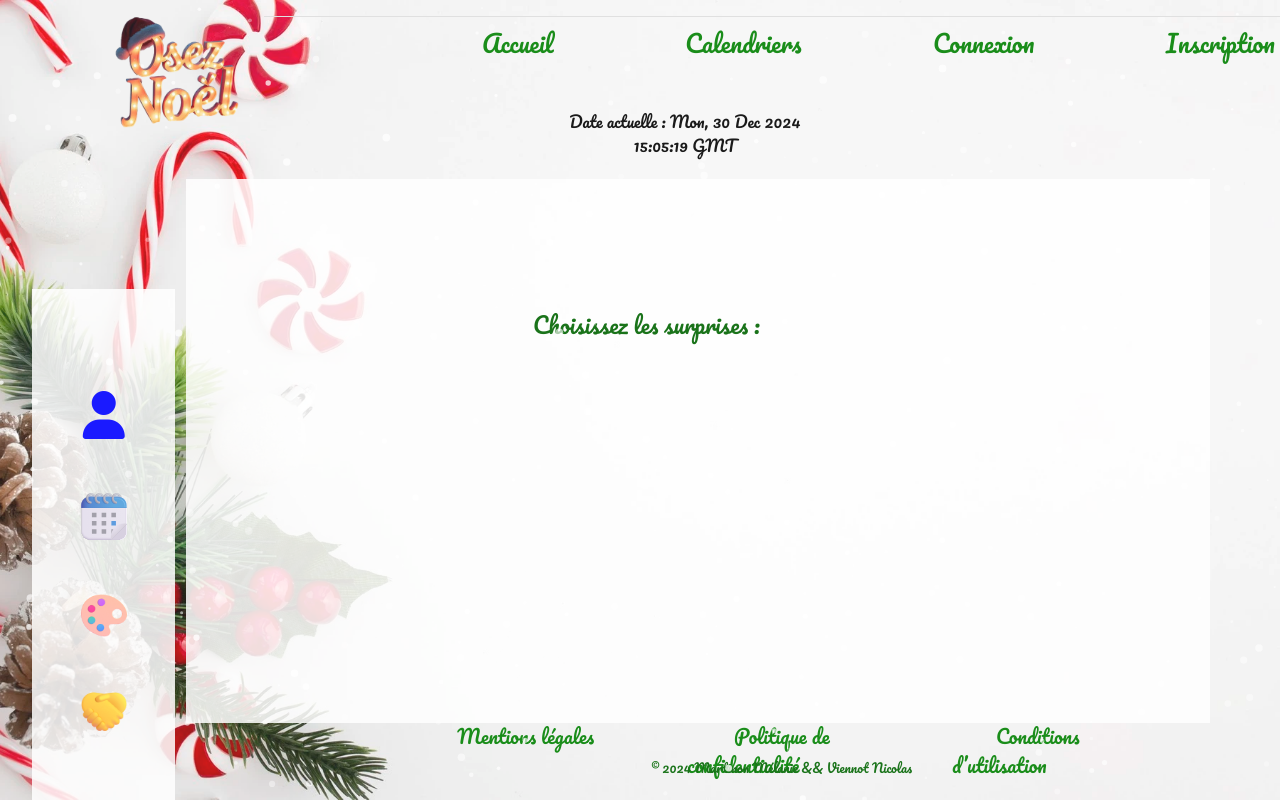
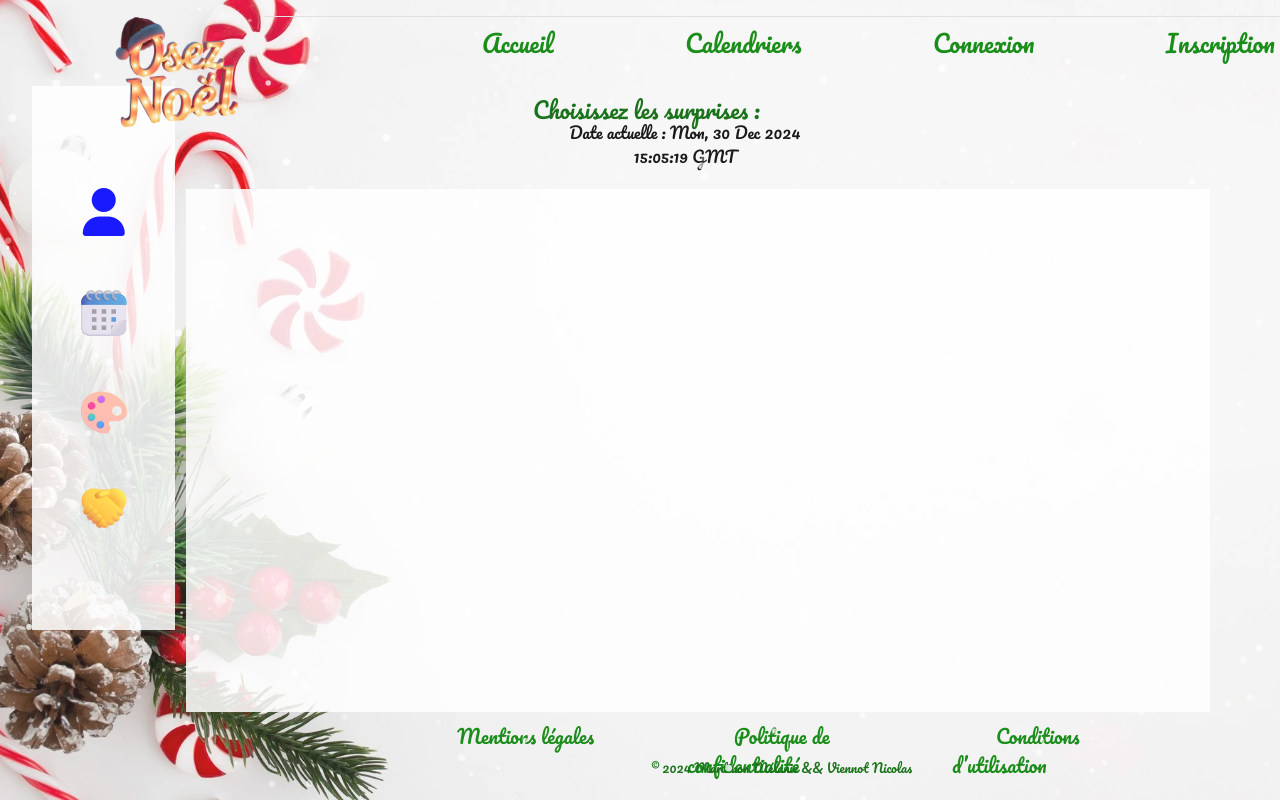
Before and after one commit to melinox58/app-noel, a Vue app in the folder front/: page /surprise in a window 1280 px wide. Built offline with nearby package versions, Linux system fonts and the light colour scheme.

Commit message:
debug front

```diff
--- a/front/src/components/SurpriseComponent.vue
+++ b/front/src/components/SurpriseComponent.vue
@@ -249,6 +249,7 @@ ul{
     gap: 5%;
     width: 100%;
     height: 100%;
+    margin-top: -11%;
   }
 
   section input {
```
